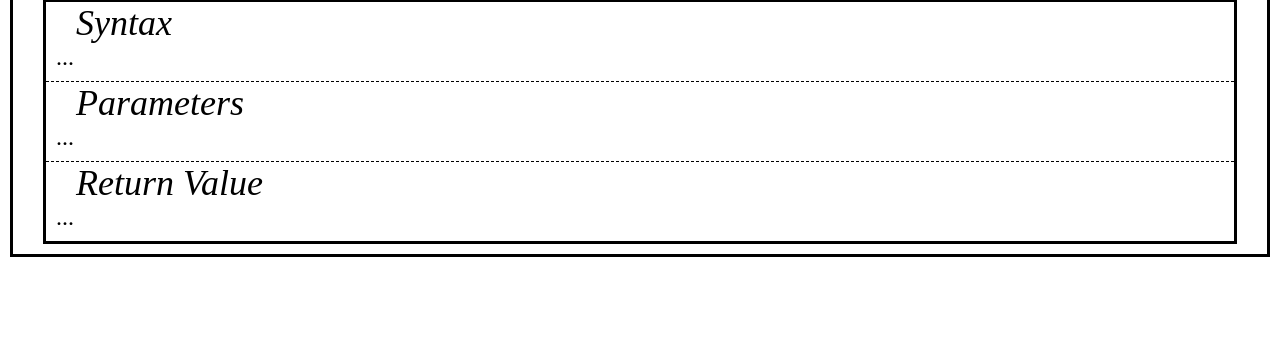
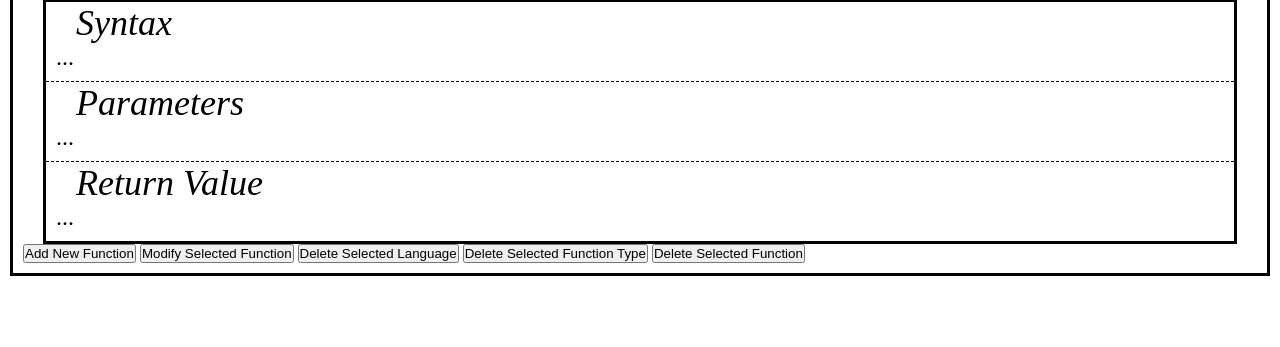
Before and after one commit to CROpie/DataTests, a Django app: page /funkdata/ in a window 1280 px wide. Shown: the part 196-543 px from the top of the page. Run offline with Django 4.2, Linux system fonts and the light colour scheme; data comes from the database, SQL or seed files in the repository; both versions use the stored data as it was after the commit.

Commit message:
deleting data is now possible.

```diff
--- a/funkdata/templates/funkdata/index.html
+++ b/funkdata/templates/funkdata/index.html
@@ -25,11 +25,12 @@
     <div id="{{language}}-type-container" class="language-type-container">
 
     {% for function_type, function_names in function_types.items %}
-        <select class="function-menu" onchange=showFunctionData(this.value)>
-            <option class="function-name" value="func-default" >{{ function_type }}</option>
+        <select class="function-menu" onchange=showFunctionData(this.value) >
+            <option class="function-name" value="func-default">{{ function_type }} </option>
             {% for function_name in function_names %}
                 <option class="function-name" value="{{ language }},{{ function_type }},{{ function_name }}" >{{ function_name }}</option>
             {% endfor %}
+                <option class="function-name" value="deletetagdelete-{{ function_type }}" >**Select For Deletion**</option>
         </select>
     {% endfor %}
     </div>
@@ -49,6 +50,16 @@
         <div id="return_value-title" class="data-title">Return Value</div>
         <div id="return_value-data"class="data-field">...</div>
     </div>
+</div>
+<div id="add-modify-delete-container">
+    <button id="add_function_link" onclick=addData()>Add New Function</button>
+    <button id="modify_current_function" onclick=modifyData()>Modify Selected Function</button>
+    <button id="delete_current_language" onclick=deleteLanguage()>Delete Selected Language</button>
+    <button id="delete_current_function_type" onclick=deleteFunctionType()>Delete Selected Function Type</button>
+    <button id="delete_current_function_name" onclick=deleteFunctionName()>Delete Selected Function</button>
+    <input type="hidden" id="current-language-tag">
+    <input type="hidden" id="current-function-type-tag">
+    <input type="hidden" id="current-function-name-tag">
 </div>
 
 <script>
@@ -76,6 +87,7 @@
 
             showdropdowns = document.getElementById(`${functionlanguage}-type-container`);
             showdropdowns.style.display = "flex";
+            document.querySelector('#current-language-tag').value = functionlanguage;
         }
         hideDataFields()
     }
@@ -83,11 +95,18 @@
     function showFunctionData(functiontype) {
         // functiontype is the a comma-separated string of language,function_type,function_name
         // database_dictionary is the JSON.parsed complete dictionary
-        if (functiontype === "func-default") {
+        if (functiontype === "func-default"){
             hideDataFields();
             return;
 
+        } else if (functiontype.slice(0,15) === "deletetagdelete") {
+            hideDataFields();
+            document.querySelector('#current-function-type-tag').value = functiontype.slice(16);
+            console.log(functiontype.slice(16));
+            return;
+
         } else {
+
             k = functiontype.split(",");
             console.log(k);
             // work through the dictionary using the keywords obtained, to locate the function_name dictionary
@@ -100,8 +119,65 @@
             document.querySelector('#syntax-data').innerHTML = `${data[0]}`;
             document.querySelector('#parameters-data').innerHTML = `${data[1]}`;
             document.querySelector('#return_value-data').innerHTML = `${data[2]}`;
+
+            document.querySelector('#current-function-name-tag').value = k[1]
+            document.querySelector('#current-function-name-tag').value = k[2];
         }
     }
+
+    function setTypeTag() {
+        alert("sometext");
+    }
+
+    function deleteLanguage() {
+        delete_function_language = document.querySelector('#current-language-tag').value;
+
+        fetch('/funkdata/deletelang', {
+        method: "POST",
+        body: JSON.stringify({
+            language: delete_function_language,
+        })
+    })
+        .then(response => response.json())
+        .then(result => {
+            alert(result);
+        })
+}
+    function deleteFunctionType() {
+        delete_function_language = document.querySelector('#current-language-tag').value;
+        delete_function_type = document.querySelector('#current-function-type-tag').value;
+        alert(delete_function_type);
+        fetch('/funkdata/deletetype', {
+        method: "POST",
+        body: JSON.stringify({
+            language: delete_function_language,
+            function_type: delete_function_type,
+        })
+    })
+        .then(response => response.json())
+        .then(result => {
+            alert(result);
+        })
+}
+    function deleteFunctionName() {
+        delete_function_language = document.querySelector('#current-language-tag').value;
+        delete_function_type = document.querySelector('#current-function-type-tag').value;
+        delete_function_name = document.querySelector('#current-function-name-tag').value;
+
+        fetch('/funkdata/deletename', {
+        method: "POST",
+        body: JSON.stringify({
+            language: delete_function_language,
+            function_type: delete_function_type,
+            function_name: delete_function_name,
+        })
+    })
+        .then(response => response.json())
+        .then(result => {
+            alert(result);
+        })
+}
+
 
 </script>
 </body>
--- a/funkdata/urls.py
+++ b/funkdata/urls.py
@@ -6,5 +6,8 @@ urlpatterns = [
     path("", views.index, name="index"),
     path("new", views.new_function, name="addnew"),
     path("submitnew", views.submit_new, name="submit_new"),
+    path("deletelang", views.delete_language, name="deletelang"),
+    path("deletetype", views.delete_function_type, name="deletetype"),
+    path("deletename", views.delete_function_name, name="deletename"),
     path("import", views.import_csv, name="import_csv"),
 ]
--- a/funkdata/views.py
+++ b/funkdata/views.py
@@ -178,3 +178,68 @@ def submit_new(request):
     check_in_database(temp_function_all)
 
     return JsonResponse({"Status": "Data sent successfully"}, status=201)
+
+@csrf_exempt
+def delete_language(request):
+    if request.method != "POST":
+        return JsonResponse({"error": "POST request required."}, status=400)
+
+    data = json.loads(request.body)
+    print(data)
+
+    temp_language = Language(unique_language = data["language"])
+    temp_language = Language.objects.get(unique_language = data["language"])
+
+    temp_language.delete()
+
+    return JsonResponse({"Status": "Data sent successfully"}, status=201)
+
+@csrf_exempt
+def delete_function_type(request):
+    if request.method != "POST":
+        return JsonResponse({"error": "POST request required."}, status=400)
+
+    data = json.loads(request.body)
+    print(data)
+
+    temp_language = Language(unique_language = data["language"])
+    temp_language = Language.objects.get(unique_language = data["language"])
+
+    temp_function_type = FunctionType(
+                                    language = temp_language,
+                                    unique_function_type = data["function_type"],
+                                    )
+
+    temp_function_type = FunctionType.objects.get(language__unique_language=data["language"], unique_function_type = data["function_type"])
+
+    temp_function_type.delete()
+
+    return JsonResponse({"Status": "Data sent successfully"}, status=201)
+
+@csrf_exempt
+def delete_function_name(request):
+    if request.method != "POST":
+        return JsonResponse({"error": "POST request required."}, status=400)
+
+    data = json.loads(request.body)
+    print(data)
+
+    temp_language = Language(unique_language = data["language"])
+    temp_language = Language.objects.get(unique_language = data["language"])
+
+    temp_function_type = FunctionType(
+                                    language = temp_language,
+                                    unique_function_type = data["function_type"],
+                                    )
+
+    temp_function_type = FunctionType.objects.get(language__unique_language=data["language"], unique_function_type = data["function_type"])
+
+    temp_function_name = FunctionName(language = temp_language,
+                                        function_type = temp_function_type,
+                                        unique_function_name = data["function_name"])
+
+    temp_function_name = FunctionName.objects.get(unique_function_name = data["function_name"])
+
+    temp_function_name.delete()
+
+    return JsonResponse({"Status": "Data sent successfully"}, status=201)
```
Also changed, not shown: db.sqlite3.
